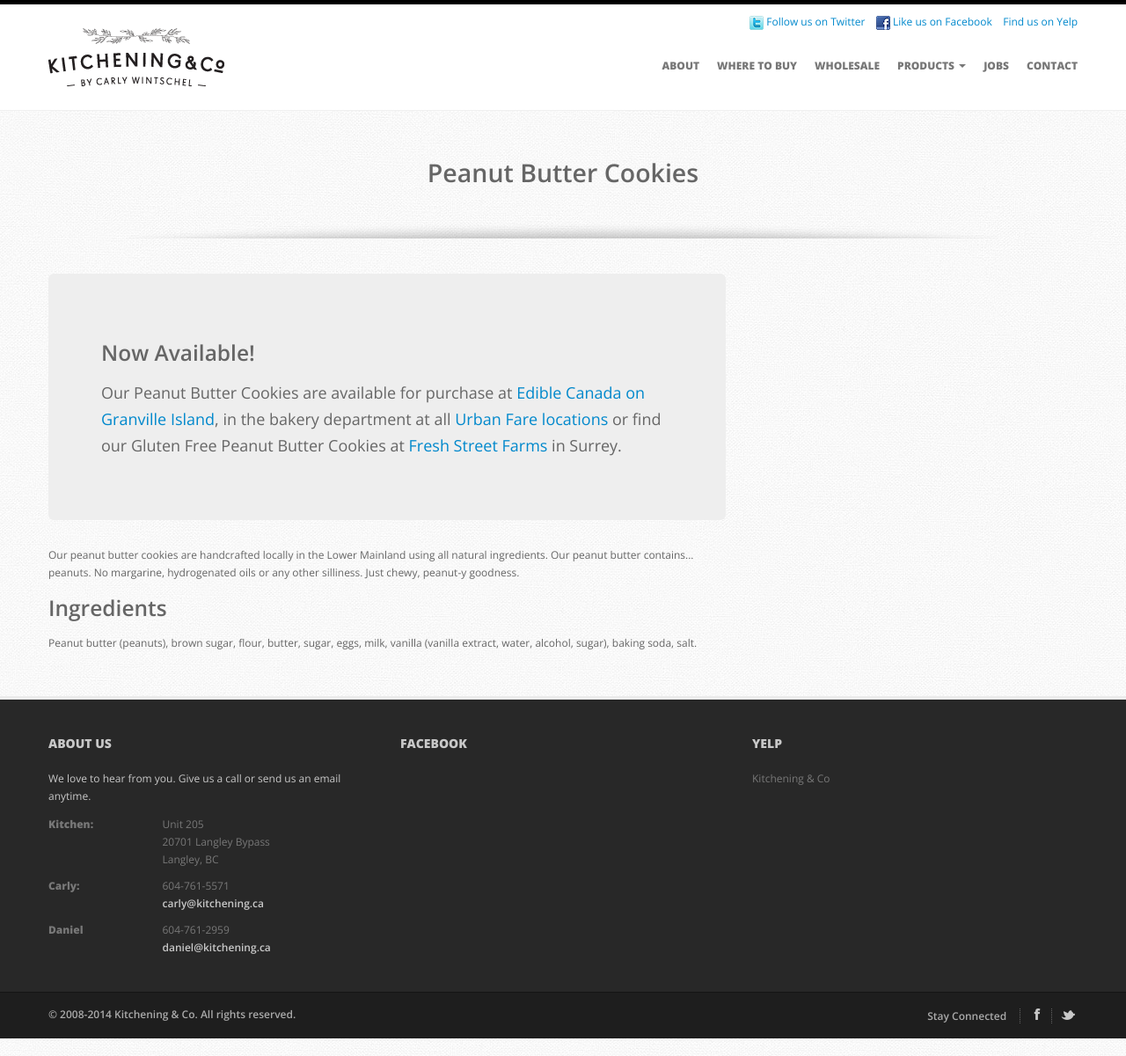
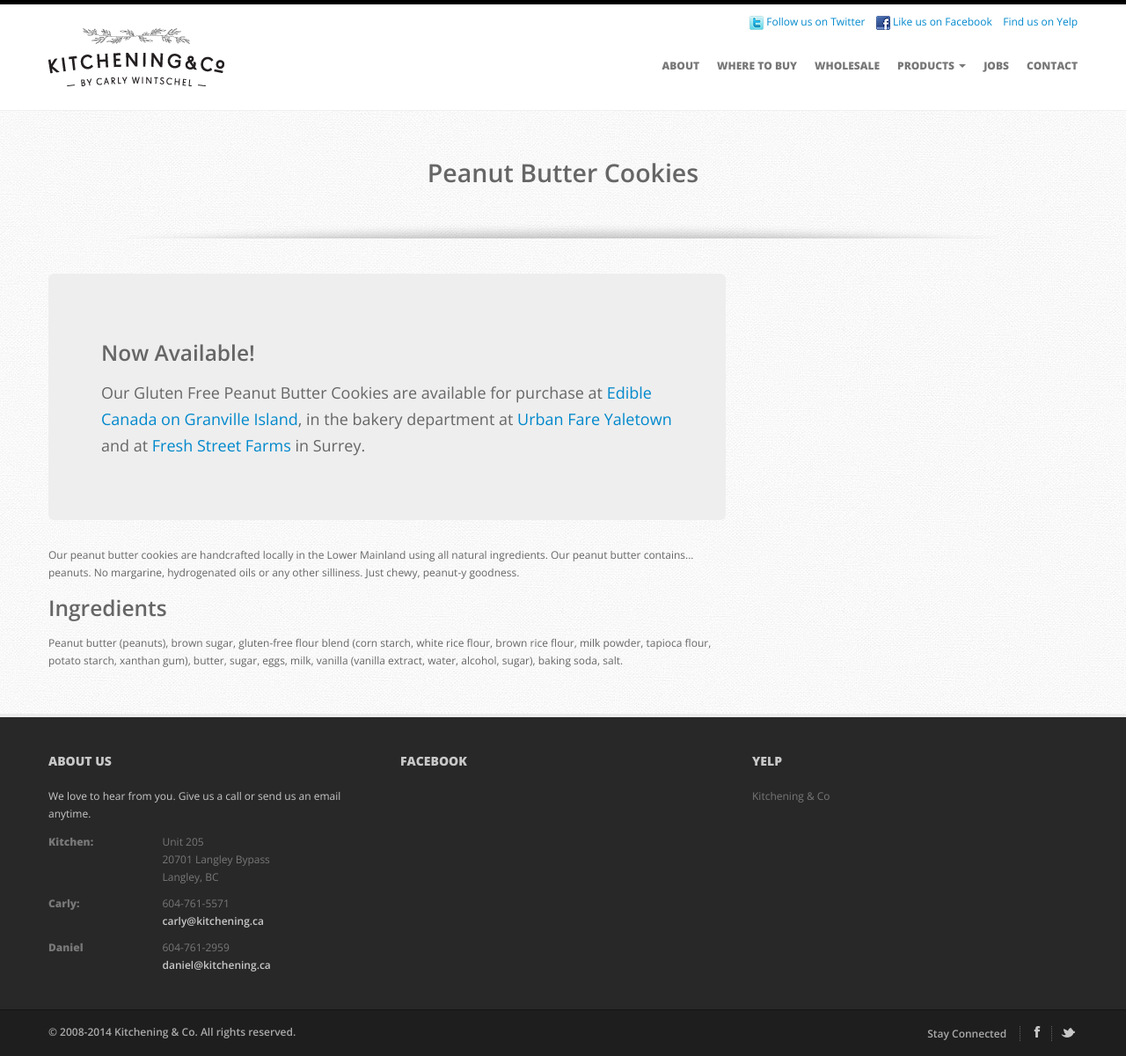
Before and after one commit to kitchening/kitchening.github.io, a Jekyll site: the page built from peanut-butter-cookies.html, in a window 1280 px wide. Shown: the whole page at 88% size. Built offline with Jekyll 4.4.1, drawn with Linux system fonts in a browser that asks for light colours.

Commit message:
Peanut, peanut butter.

```diff
--- a/_includes/navigation.html
+++ b/_includes/navigation.html
@@ -22,7 +22,6 @@
             <ul class="dropdown-menu">
               <li><a href="/macarons">Macarons</a></li>
               <li><a href="/ginger-chocolate-cookies">Ginger Chocolate Cookies</a></li>
-              <!--<li><a href="/oatmeal-raisin-cookies">Oatmeal Raisin Cookies</a></li>-->
               <li><a href="/peanut-butter-cookies">Peanut Butter Cookies</a></li>
             </ul>
             </li>
--- a/peanut-butter-cookies.html
+++ b/peanut-butter-cookies.html
@@ -12,9 +12,8 @@
 
       <div class="hero-unit">
         <h3>Now Available!</h3>
-        <p>Our Peanut Butter Cookies are available for purchase at <a href="/buy-macarons-in-vancouver-at-edible-canada/">Edible Canada on Granville Island</a>,
-        in the bakery department at all <a href="/where-to-buy">Urban Fare locations</a> or find our Gluten Free Peanut Butter Cookies
-        at <a href="/buy-macarons-in-surrey-at-fresh-street-farms/">Fresh Street Farms</a> in Surrey.</p>
+        <p>Our Gluten Free Peanut Butter Cookies are available for purchase at <a href="/buy-macarons-in-vancouver-at-edible-canada/">Edible Canada on Granville Island</a>,
+        in the bakery department at <a href="/where-to-buy">Urban Fare Yaletown</a> and at <a href="/buy-macarons-in-surrey-at-fresh-street-farms/">Fresh Street Farms</a> in Surrey.</p>
       </div>
 
       <p>Our peanut butter cookies are handcrafted locally in the Lower Mainland using all natural
@@ -22,8 +21,7 @@
       other silliness. Just chewy, peanut-y goodness.</p>
 
       <h3>Ingredients</h3>
-      <p>  Peanut butter (peanuts), brown sugar, flour, butter, sugar, eggs, milk, vanilla (vanilla extract, water, alcohol, sugar), baking soda, salt.
-      </p>
+      <p>Peanut butter (peanuts), brown sugar, gluten-free flour blend (corn starch, white rice flour, brown rice flour, milk powder, tapioca flour, potato starch, xanthan gum), butter, sugar, eggs, milk, vanilla (vanilla extract, water, alcohol, sugar), baking soda, salt.</p>
 
     </div>
 
```
Also changed, not shown: products.html (+0 -10 lines).
